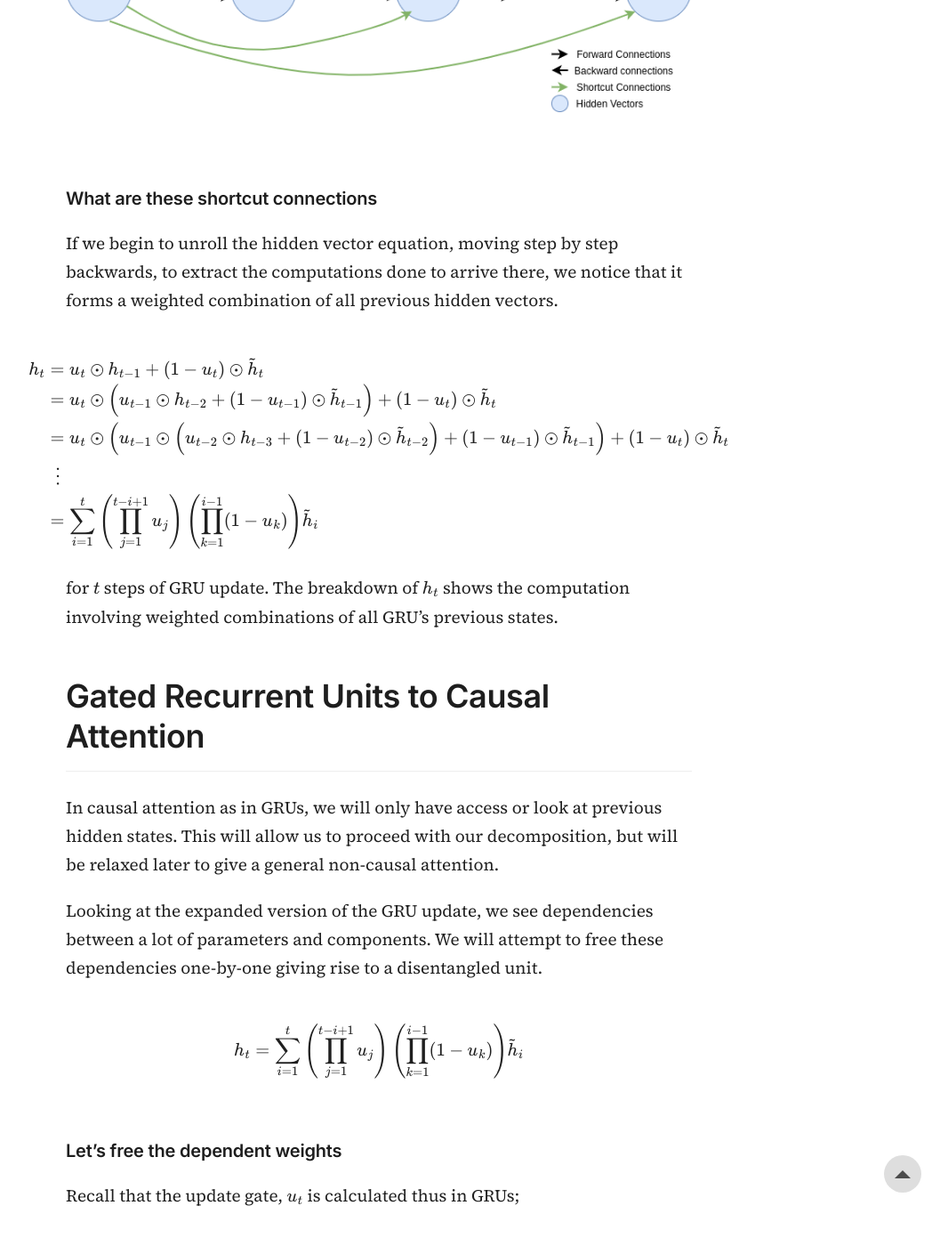
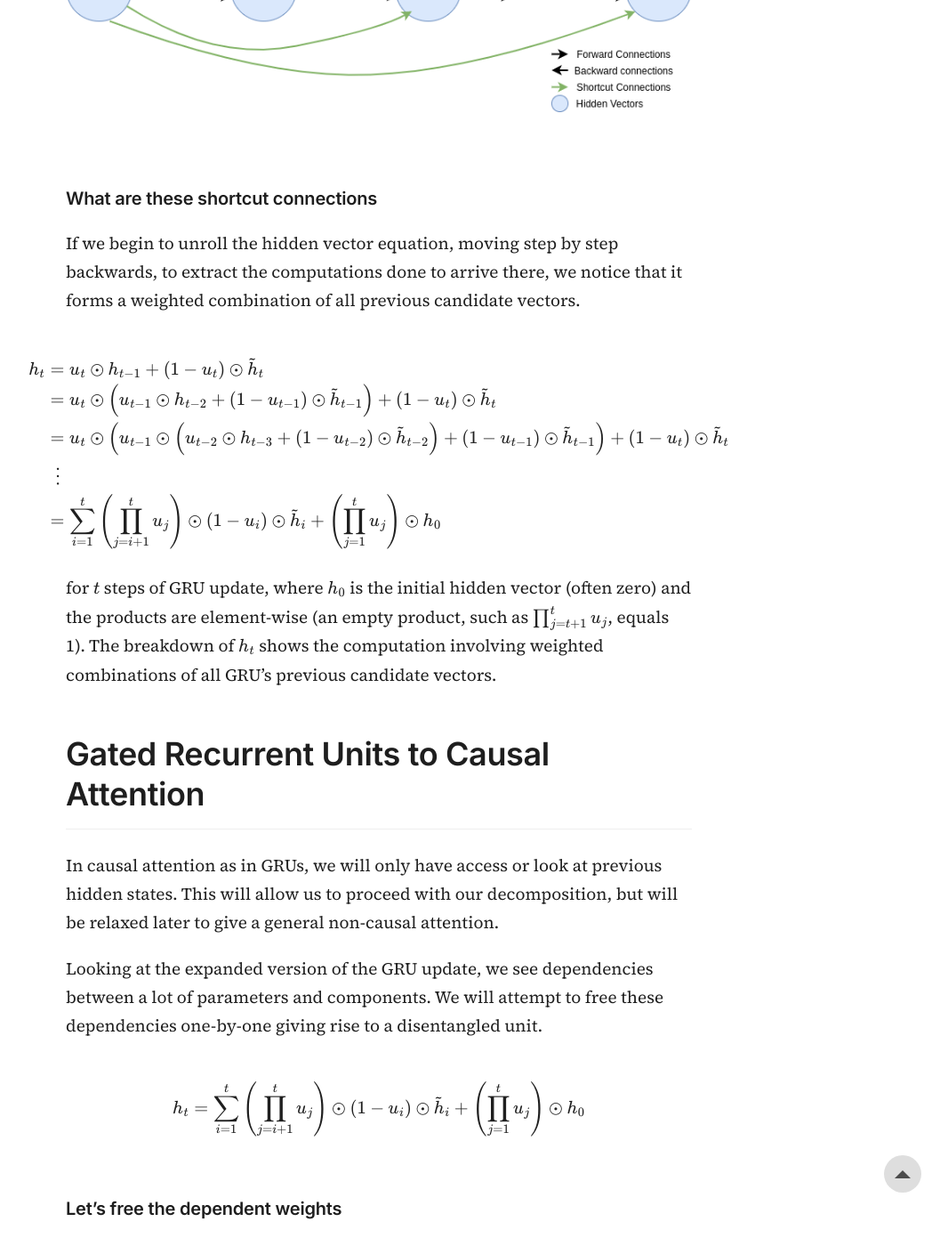
Before and after one commit to ogunlao/ogunlao.github.io, a Jekyll site: the page built from _posts/2020-06-12-from_gru_to_transformer.md, in a window 1280 px wide and 1400 px high, scrolled down 3071 px. Shown: the whole window at 89% size, without its empty margins (214-1280 px from the left). Built offline with Jekyll 4.4.1, drawn with Linux system fonts in a browser that asks for light colours; comment, search, counter and statistics services are not loaded; some of the changed text lies outside the part shown.

Commit message:
Fix equations in the softmax and GRU-to-Transformer posts
Softmax
- Correct the size of e^10000 (about 10^4343) and the float64 overflow
  threshold (x > 709.78); explain that the NaN comes from inf/inf
- Add indices to the recover-probabilities formula; tau in (0, inf)

From GRU to Transformer
- Fix the unrolled closed form of h_t (weights (prod_{j>i} u_j)(1 - u_i)
  plus the h_0 term), verified against the recurrence
- Use x_t in the update gate and the post's own gate convention
- Put p(i) on the key and p(t) on the query in positional attention
- Fix candidate-vector notation (h~)

```diff
--- a/_posts/2020-06-12-from_gru_to_transformer.md
+++ b/_posts/2020-06-12-from_gru_to_transformer.md
@@ -54,7 +54,7 @@ An interpretation of the additive updates is that they help to create linear sho
 
 ### What are these shortcut connections
 
-If we begin to unroll the hidden vector equation, moving step by step backwards, to extract the computations done to arrive there, we notice that it forms a weighted combination of all previous hidden vectors.
+If we begin to unroll the hidden vector equation, moving step by step backwards, to extract the computations done to arrive there, we notice that it forms a weighted combination of all previous candidate vectors.
 
 $$
 \begin{aligned}
@@ -62,11 +62,11 @@ h_t &= u_t \odot h_{t-1} + (1 - u_t) \odot \tilde{h}_t \\
     &= u_t \odot \left(u_{t-1} \odot h_{t-2} + (1-u_{t-1}) \odot \tilde{h}_{t-1}\right) + (1-u_t) \odot \tilde{h}_t \\
     &= u_t \odot \left(u_{t-1} \odot \left(u_{t-2} \odot h_{t-3} + (1-u_{t-2}) \odot \tilde{h}_{t-2} \right) + (1-u_{t-1}) \odot \tilde{h}_{t-1} \right) + (1-u_t) \odot \tilde{h}_t \\
     &\;\;\vdots \\
-    &= \sum_{i=1}^t \left(\prod_{j=1}^{t-i+1} u_j \right) \left(\prod_{k=1}^{i-1} (1-u_k) \right) \tilde{h}_i
+    &= \sum_{i=1}^t \left(\prod_{j=i+1}^{t} u_j \right) \odot (1-u_i) \odot \tilde{h}_i + \left(\prod_{j=1}^{t} u_j \right) \odot h_0
 \end{aligned}
 $$
 
-for $$t$$ steps of GRU update. The breakdown of $$h_t$$ shows the computation involving weighted combinations of all GRU's previous states.
+for $$t$$ steps of GRU update, where $$h_0$$ is the initial hidden vector (often zero) and the products are element-wise (an empty product, such as $$\prod_{j=t+1}^{t} u_j$$, equals 1). The breakdown of $$h_t$$ shows the computation involving weighted combinations of all GRU's previous candidate vectors.
 
 ## Gated Recurrent Units to Causal Attention
 
@@ -75,7 +75,7 @@ In causal attention as in GRUs, we will only have access or look at previous hid
 Looking at the expanded version of the GRU update, we see dependencies between a lot of parameters and components. We will attempt to free these dependencies one-by-one giving rise to a disentangled unit.
 
 $$
-h_t = \sum_{i=1}^t \left(\prod_{j=1}^{t-i+1} u_j \right) \left(\prod_{k=1}^{i-1} (1-u_k) \right) \tilde{h}_i
+h_t = \sum_{i=1}^t \left(\prod_{j=i+1}^{t} u_j \right) \odot (1-u_i) \odot \tilde{h}_i + \left(\prod_{j=1}^{t} u_j \right) \odot h_0
 $$
 
 ### Let's free the dependent weights
@@ -84,14 +84,14 @@ Recall that the update gate, $$u_t$$ is calculated thus in GRUs;
 
 $$
 \begin{aligned}
-u_t &= \sigma(W_x x_{t-1} + U_h h_{t-1} + b_u) \\
-h_t &= f(h_{t-1}, x_{t-1}) = u_t \odot \tilde{h}_t + (1-u_t)\odot h_{t-1}
+u_t &= \sigma(W_x x_t + U_h h_{t-1} + b_u) \\
+h_t &= f(h_{t-1}, x_t) = u_t \odot h_{t-1} + (1-u_t) \odot \tilde{h}_t
 \end{aligned}
 $$
 
 where $$W_x$$, $$U_h$$ are weight matrices of the Update gate computation, $$b_u$$ is a bias vector and $$h_t$$, $$x_t$$ are hidden and input vectors respectively.
 
-From both equations, we can observe that $$u_t$$, the current update gate is dependent on $$h_{t-1}$$, the previous hidden vector and vice-versa. To disentangle $$u_t$$ from $$h_{t-1}$$, we can learn the current hidden context, $$h_t$$ as a weighted combination of candidate vectors, $$h_i$$.
+From both equations, we can observe that $$u_t$$, the current update gate is dependent on $$h_{t-1}$$, the previous hidden vector and vice-versa. To disentangle $$u_t$$ from $$h_{t-1}$$, we can learn the current hidden context, $$h_t$$ as a weighted combination of candidate vectors, $$\tilde{h}_i$$.
 
 $$
 h_t = \sum_{i=1}^t \alpha_i \tilde{h}_i
@@ -208,9 +208,9 @@ $$
 h_t^n = \sum_{i=1}^T \alpha_i^n V^n(f(x_i) + p(i))
 $$
 
-and $$\alpha_i^n \propto \exp(\operatorname{ATT}(K^n(f(x_i)), Q^n(f(x_t) + p(i))))$$
+and $$\alpha_i^n \propto \exp(\operatorname{ATT}(K^n(f(x_i) + p(i)), Q^n(f(x_t) + p(t))))$$
 
-$$p(i)$$ is the position encoded vector for position $$i$$ from positional embedding $$p$$.
+$$p(i)$$ is the position encoded vector for position $$i$$ from positional embedding $$p$$, and $$p(t)$$ the one for the current position $$t$$.
 
 Learned positional embedding and function-based positional embedding (such as sinusoidal positional embedding) are the common positional embeddings. The Transformer uses the sinusoidal positional embedding due to the property that it can generalize to lengths not seen during training.
 
@@ -273,7 +273,7 @@ In summary,
 - then, the attention weights are calculated using the Key and Query vectors as well as positional encoding for the input
 
   $$
-  \alpha_i^n \propto \exp(\operatorname{ATT}(K^n(f(x_i) + p(i)), Q^n(f(x_t) + p(i))))
+  \alpha_i^n \propto \exp(\operatorname{ATT}(K^n(f(x_i) + p(i)), Q^n(f(x_t) + p(t))))
   $$
 
 ## Conclusion
```
Also changed, not shown: other parts of _posts/2020-06-12-from_gru_to_transformer.md (+2 -2 lines), _posts/2020-04-26-you_dont_really_know_softmax.md (+5 -5 lines).
